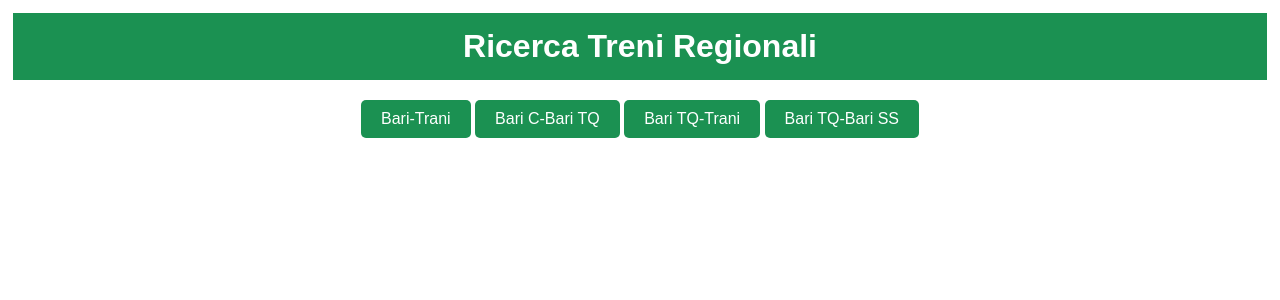
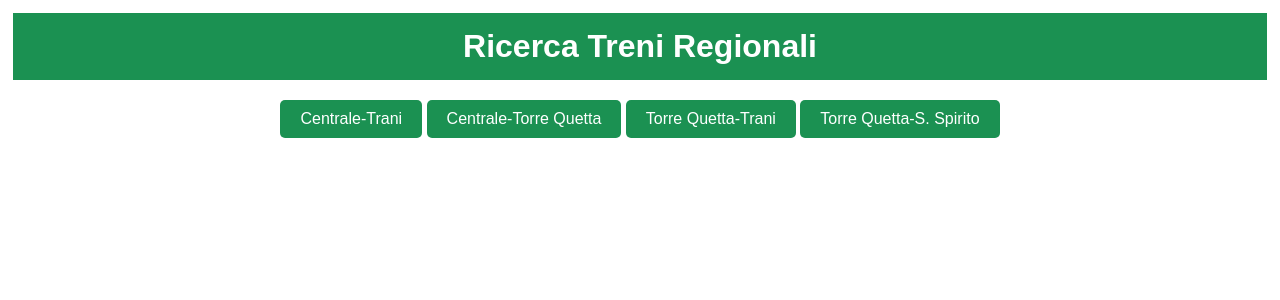
Before and after one commit to PellegrinoLuigi/train_timetable, a Flask app: page / in a window 1280 px wide. Shown: the top 300 px of the page. Run offline with Flask 2, Linux system fonts and the light colour scheme.

Commit message:
trainname

```diff
--- a/static/js/scripts.js
+++ b/static/js/scripts.js
@@ -58,15 +58,20 @@ function fetchTrainsFT(from,to,tableName) {
                      console.log('risultato incompleto');
                        //return; // Salta il risultato se i dati sono incompleti
                    }
+                   //trainCategory": "Regionale Veloce",
 
                    const trainName = summary.trains[0].name || "N/A";
                    const departureTime = summary.departureTime ? new Date(summary.departureTime).toLocaleTimeString([], { hour: '2-digit', minute: '2-digit' })  : "N/D";
                    const arrivalTime = summary.arrivalTime ? new Date(summary.arrivalTime).toLocaleTimeString([], { hour: '2-digit', minute: '2-digit' })  : "N/D";
                    const duration = summary.duration || "N/D";
                    const price = summary.price && summary.price.amount ? `${summary.price.amount} ${summary.price.currency}` : "N/D";
+                   const trainCategory = summary.trains[0].category || "N/A";
+                   const trainCategoryMap= { "Regionale Veloce": "RV", "Regionale": "R", "Frecciarossa": "FR", "Frecciargento": "FA", "Frecciabianca": "FB", "Intercity": "IC", "Intercity Notte": "ICN", "Eurocity": "EC", "Trenitalia": "Trenitalia", "Italo": "Italo" };
+                   const trainCategoryShort = trainCategoryMap[trainCategory] || "N/A";
+                   const trainNamefull= trainCategoryShort=='RV'? trainName + ''+trainCategoryShort: trainName;
                    ischanged = summary.trains.length > 1;
                    output += `<tr style="${ischanged ? 'background-color: red; color: white;' : ''}">
-                       <td>${trainName}</td>
+                       <td>${trainNamefull}</td>
                        <td>${departureTime}</td>
                        <td>${arrivalTime}</td>
                        <td>${duration}</td>
--- a/templates/index.html
+++ b/templates/index.html
@@ -12,10 +12,10 @@
 
       <div class="content" id="content">
       <h1>Ricerca Treni Regionali</h1>
-        <button onclick="fetchTrains('BtoT')">Bari-Trani</button>
-        <button onclick="fetchTrains('BtoBT')">Bari C-Bari TQ</button>
-        <button onclick="fetchTrains('BTtoT')">Bari TQ-Trani</button>
-        <button onclick="fetchTrains('BTtoBSS')">Bari TQ-Bari SS</button>
+        <button onclick="fetchTrains('BtoT')">Centrale-Trani</button>
+        <button onclick="fetchTrains('BtoBT')">Centrale-Torre Quetta</button>
+        <button onclick="fetchTrains('BTtoT')">Torre Quetta-Trani</button>
+        <button onclick="fetchTrains('BTtoBSS')">Torre Quetta-S. Spirito</button>
 
         <div id="results"></div>
         <div id="results2"></div>
```
